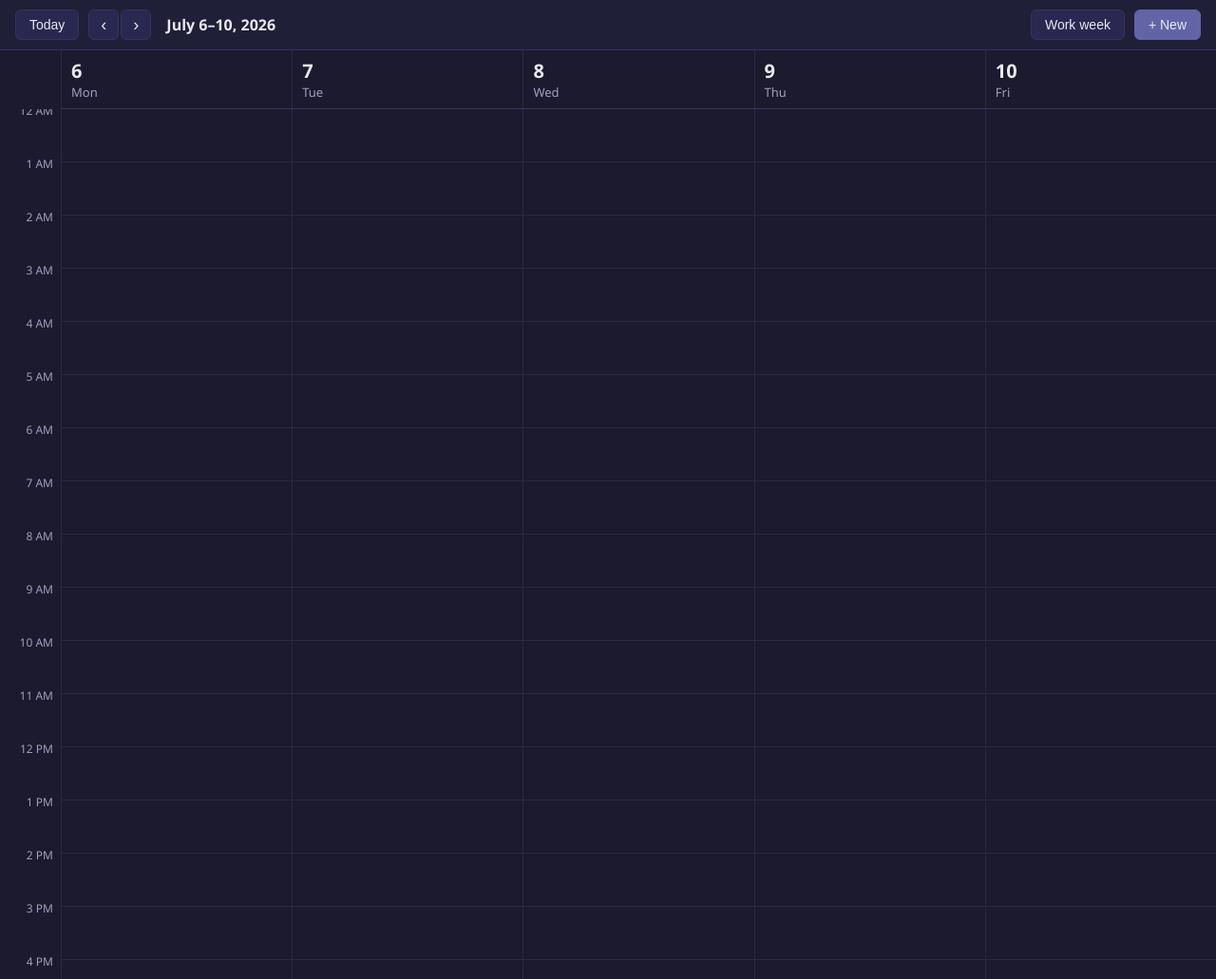
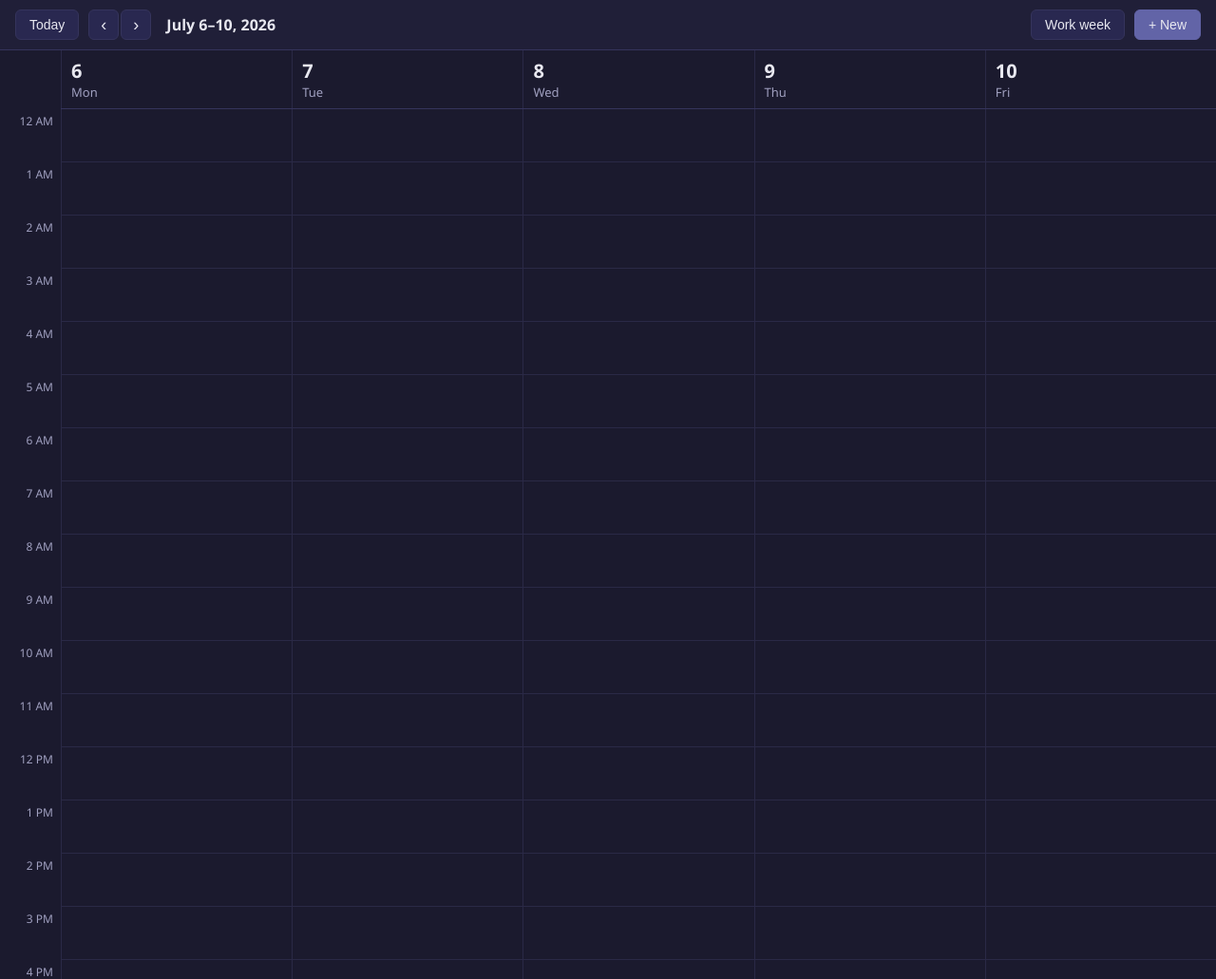
Before and after one commit to ba1chev/Focus47, a FastAPI app: page / in a window 1280 px wide. Shown: the top 1031 px of the page at 95% size. Run offline with FastAPI, Linux system fonts and the light colour scheme; data that the repository does not hold is empty.

Commit message:
Fixed clipping of the first hour label at the top of the calendar

```diff
--- a/app/static/style.css
+++ b/app/static/style.css
@@ -106,9 +106,9 @@ body {
     height: var(--slot-height);
     text-align: right;
     padding-right: 8px;
+    padding-top: 4px;
     font-size: 12px;
     color: var(--text-dim);
-    transform: translateY(-7px);
 }
 .days-container {
     flex: 1;
```
